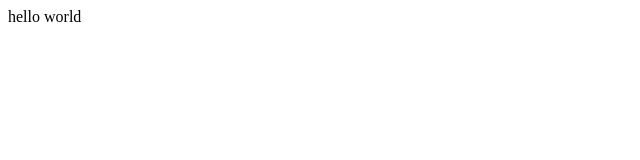
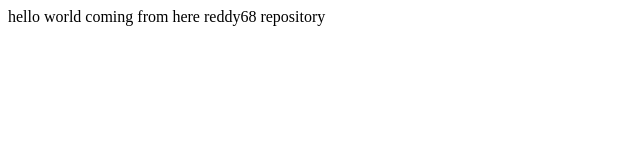
Before and after one commit to reddy68/jenkins, a plain HTML site: page index.html in a window 1280 px wide. Shown: the whole page, without its empty margins (0-640 px from the left). Drawn offline with Linux system fonts and the light colour scheme.

Commit message:
Update index.html

```diff
--- a/index.html
+++ b/index.html
@@ -1,4 +1,4 @@
 <!DOCTYPE html>
 <html>
-    hello world
+    hello world coming from here reddy68 repository
 </html>
```
